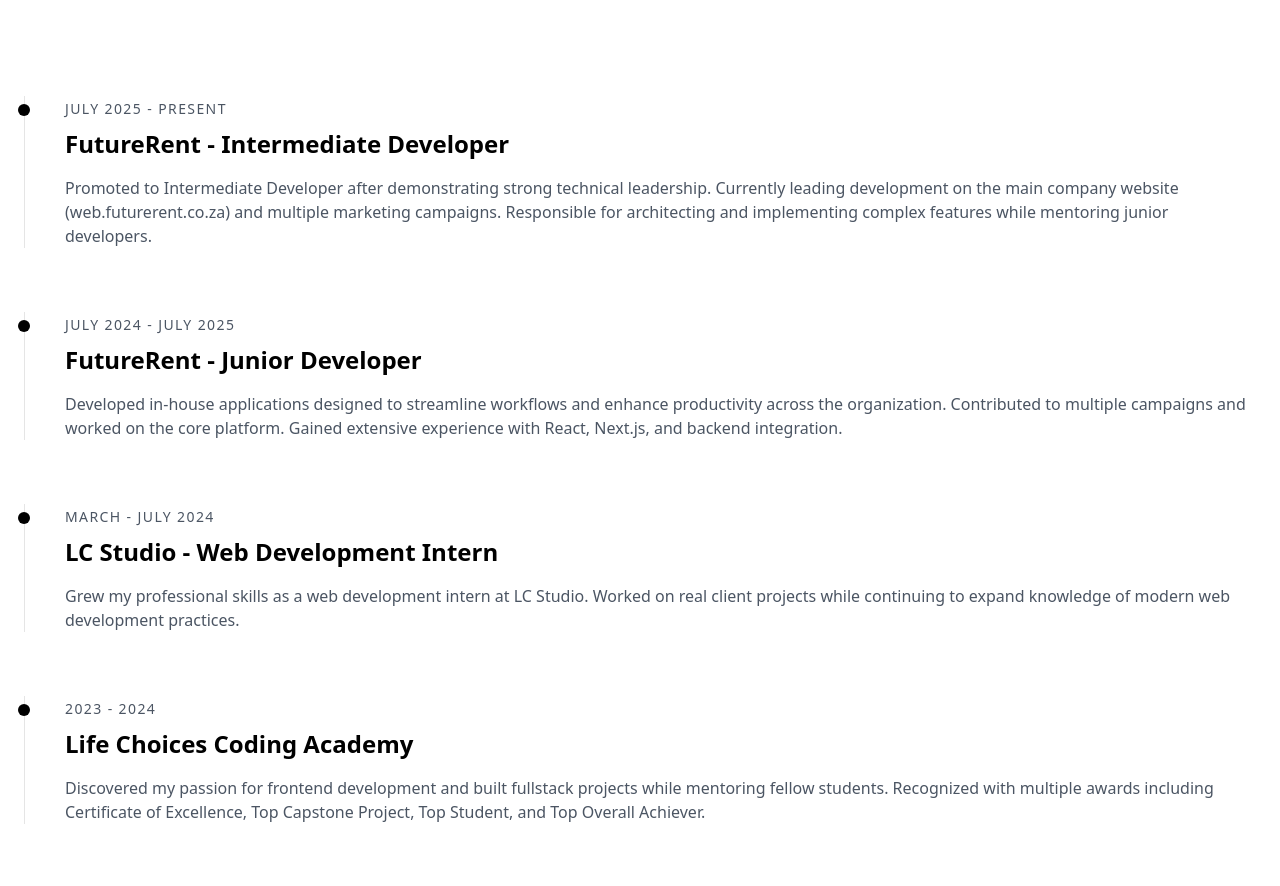
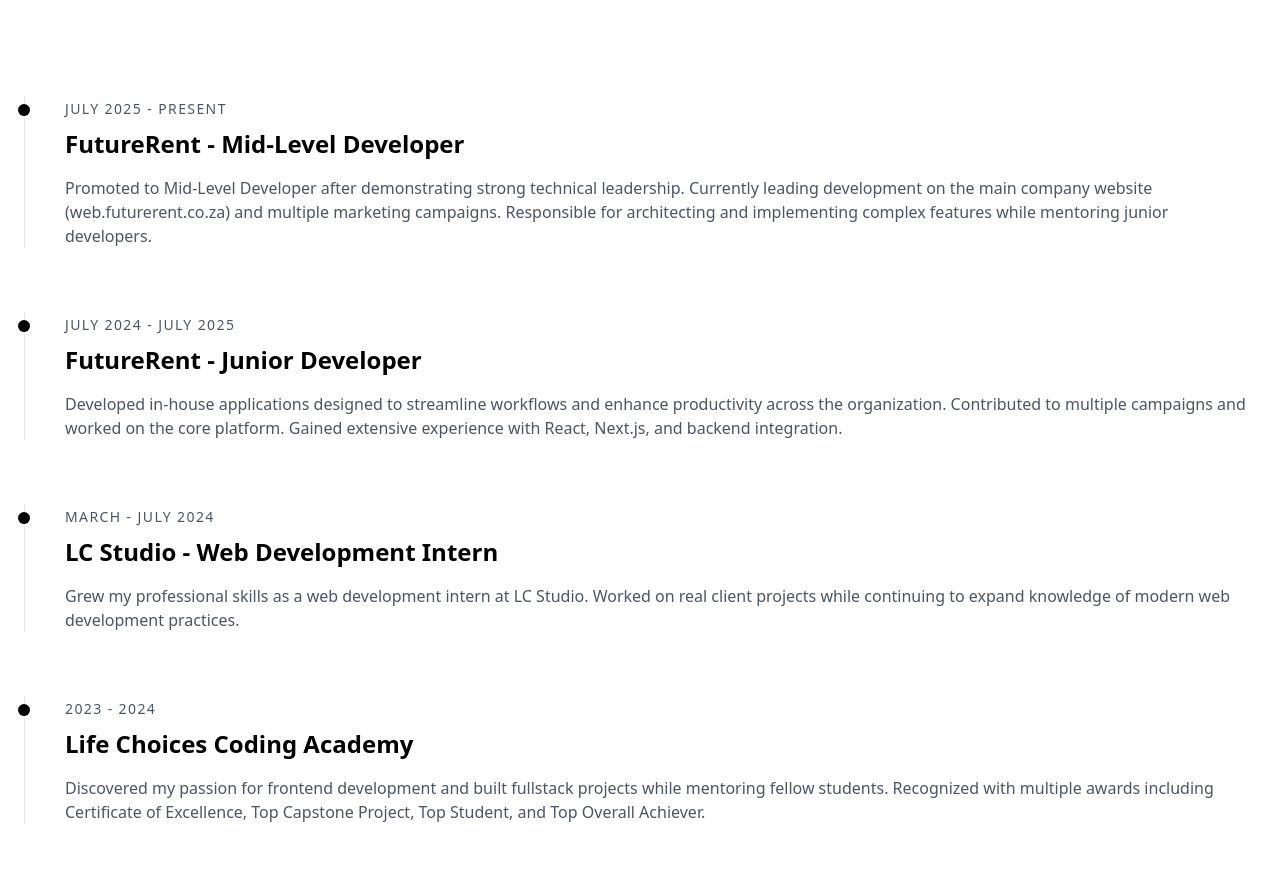
Before and after one commit to daanyaalkellerman/daanyaalportfolio, a Vue app: page / in a window 1280 px wide. Shown: the part 2124-3010 px from the top of the page. Built offline with nearby package versions, Linux system fonts and the light colour scheme; no server answers.

Commit message:
updated sitemap and robots

```diff
--- a/src/components/LandingPage.vue
+++ b/src/components/LandingPage.vue
@@ -339,8 +339,8 @@
     const experience = ref([
       {
         period: "July 2025 - Present",
-        role: "FutureRent - Intermediate Developer",
-        description: "Promoted to Intermediate Developer after demonstrating strong technical leadership. Currently leading development on the main company website (web.futurerent.co.za) and multiple marketing campaigns. Responsible for architecting and implementing complex features while mentoring junior developers.",
+        role: "FutureRent - Mid-Level Developer",
+        description: "Promoted to Mid-Level Developer after demonstrating strong technical leadership. Currently leading development on the main company website (web.futurerent.co.za) and multiple marketing campaigns. Responsible for architecting and implementing complex features while mentoring junior developers.",
         highlights: ["React.js", "Next.js", "Knex.js", "Team Leadership"]
       },
       {
```
Also changed, not shown: public/robots.txt (added), 1 other file (tests, documents, lock files or other folders).
